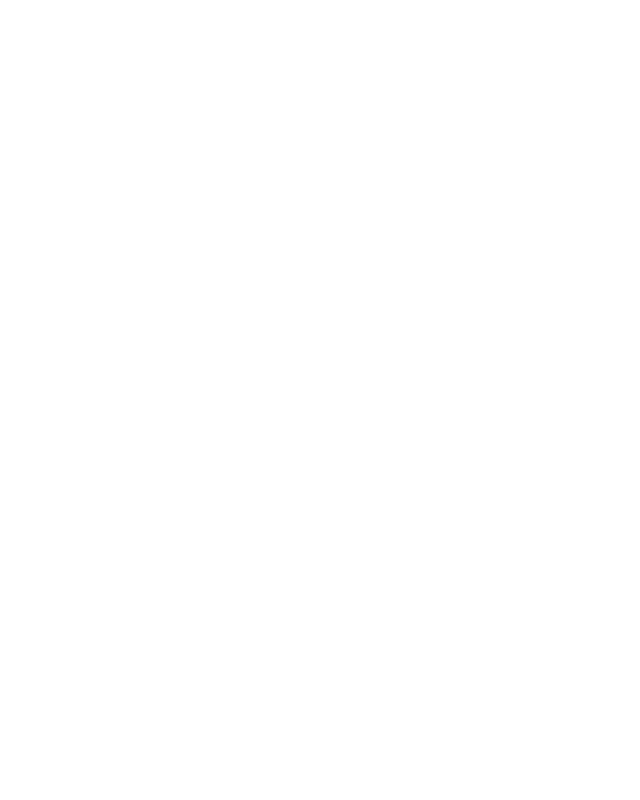
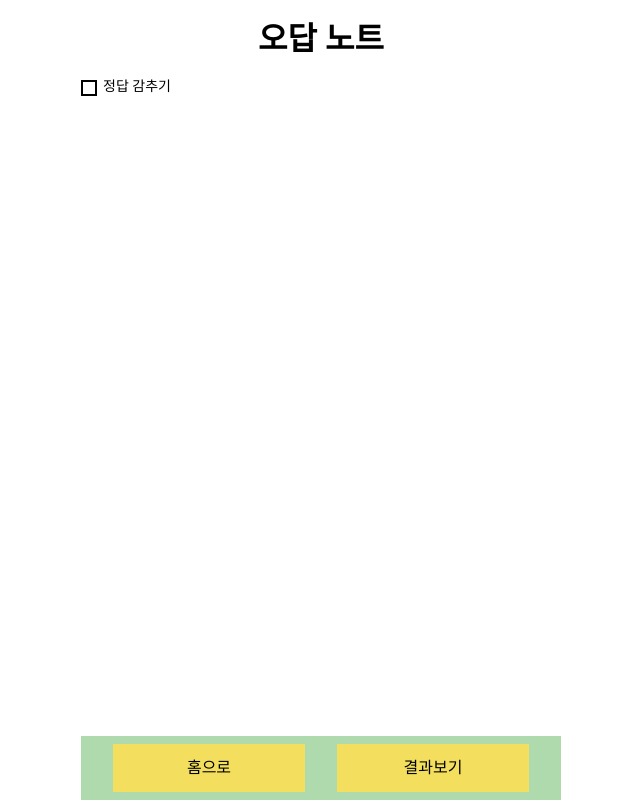
Before and after one commit to hatoba29/ox-quiz-maker, a React (Vite) app: page /review in a window 1280 px wide. Shown: the whole page, without its empty margins (319-959 px from the left). Built offline with nearby package versions, Linux system fonts and the light colour scheme.

Commit message:
feat: Add Review page
- OXButtons.tsx: Export Wrapper
- Result.tsx: Rename Btn to LinkBtn and export LinkBtn
- Result.tsx: Import BtnWrapper from OXButtons

```diff
--- /dev/null
+++ b/src/components/Review/Card.tsx
@@ -0,0 +1,45 @@
+import styled from 'styled-components'
+import { useRecoilValue } from 'recoil'
+
+import { problemsState } from '@/store/problems'
+
+interface ICard {
+  i: number
+  hidden: boolean
+}
+
+const Card = (props: ICard): JSX.Element => {
+  const problems = useRecoilValue(problemsState)
+  const { i, hidden } = props
+  const answer = problems[i].answer === 1 ? 'O' : 'X'
+  const answerClass = hidden ? 'hidden' : ''
+
+  return (
+    <Wrapper>
+      <Problem>{problems[i].problem}</Problem>
+      <Answer className={answerClass}>정답: {answer}</Answer>
+    </Wrapper>
+  )
+}
+
+const Wrapper = styled.article`
+  width: 100%;
+  margin: 12px 0;
+  border: 1px solid black;
+  padding: 8px;
+`
+
+const Problem = styled.p``
+
+const Answer = styled.p`
+  margin-right: 8px;
+
+  text-align: right;
+  font-weight: bold;
+
+  &.hidden {
+    visibility: hidden;
+  }
+`
+
+export default Card
--- a/src/components/Solve/OXButtons.tsx
+++ b/src/components/Solve/OXButtons.tsx
@@ -36,7 +36,7 @@
   )
 }
 
-const Wrapper = styled.section`
+export const Wrapper = styled.section`
   width: 100%;
   height: 64px;
   background-color: #afdaad;
--- a/src/pages/Result.tsx
+++ b/src/pages/Result.tsx
@@ -5,6 +5,8 @@
 import { resultState, timeState } from '@/store/solve'
 import { totalState } from '@/store/problems'
 import humanizeTime from '@/utils/humanizeTime'
+
+import { Wrapper as BtnWrapper } from '@/components/Solve/OXButtons'
 
 const Result = (): JSX.Element => {
   const result = useRecoilValue(resultState)
@@ -27,8 +29,8 @@
         <Stat>소요 시간: {humanizedTime}</Stat>
       </StatWrapper>
       <BtnWrapper>
-        <Btn to='/'>홈으로</Btn>
-        <Btn to='/review'>복습하기</Btn>
+        <LinkBtn to='/'>홈으로</LinkBtn>
+        <LinkBtn to='/review'>복습하기</LinkBtn>
       </BtnWrapper>
     </Wrapper>
   )
@@ -63,17 +65,7 @@
   font-size: 20px;
 `
 
-const BtnWrapper = styled.section`
-  width: 100%;
-  height: 64px;
-  background-color: #afdaad;
-
-  display: flex;
-  align-items: center;
-  justify-content: space-evenly;
-`
-
-const Btn = styled(Link)`
+export const LinkBtn = styled(Link)`
   width: 40%;
   height: 48px;
   border: none;
--- a/src/pages/Review.tsx
+++ b/src/pages/Review.tsx
@@ -1,5 +1,85 @@
+import styled from 'styled-components'
+import { useRecoilValue } from 'recoil'
+import { useState } from 'react'
+
+import { pickedProblemsState, resultState } from '@/store/solve'
+
+import Card from '@/components/Review/Card'
+import { Wrapper as BtnWrapper } from '@/components/Solve/OXButtons'
+import { LinkBtn } from './Result'
+
 const Review = (): JSX.Element => {
-  return <></>
+  const result = useRecoilValue(resultState)
+  const pickedProblems = useRecoilValue(pickedProblemsState)
+  const wrong = pickedProblems.filter((_, i) => !result[i])
+  const [hidden, setHidden] = useState(false)
+
+  const updateOption = (): void => setHidden((h) => !h)
+
+  return (
+    <Wrapper>
+      <Title>오답 노트</Title>
+      <Option>
+        <Check id='check' type='checkbox' onChange={updateOption} />
+        <CheckLabel htmlFor='check' data-hidden={hidden} />
+        <OptionText htmlFor='check'>정답 감추기</OptionText>
+      </Option>
+      <CardWrapper>
+        {wrong.map((w, i) => (
+          <Card key={i} i={w} hidden={hidden} />
+        ))}
+      </CardWrapper>
+      <BtnWrapper>
+        <LinkBtn to='/'>홈으로</LinkBtn>
+        <LinkBtn to='/result'>결과보기</LinkBtn>
+      </BtnWrapper>
+    </Wrapper>
+  )
 }
 
+const Wrapper = styled.section`
+  height: 100%;
+
+  display: flex;
+  flex-direction: column;
+`
+
+const Title = styled.h1`
+  text-align: center;
+`
+
+const Option = styled.section`
+  display: flex;
+  align-items: center;
+`
+
+const Check = styled.input`
+  display: none;
+`
+
+const CheckLabel = styled.label`
+  width: 16px;
+  height: 16px;
+  margin-right: 6px;
+  border: 2px solid black;
+
+  cursor: pointer;
+
+  &[data-hidden='true'] {
+    background-color: black;
+  }
+`
+
+const OptionText = styled.label`
+  margin-top: -2px;
+  font-size: 14px;
+
+  cursor: pointer;
+`
+
+const CardWrapper = styled.section`
+  flex-grow: 1;
+  overflow: scroll;
+`
+
 export default Review
```
